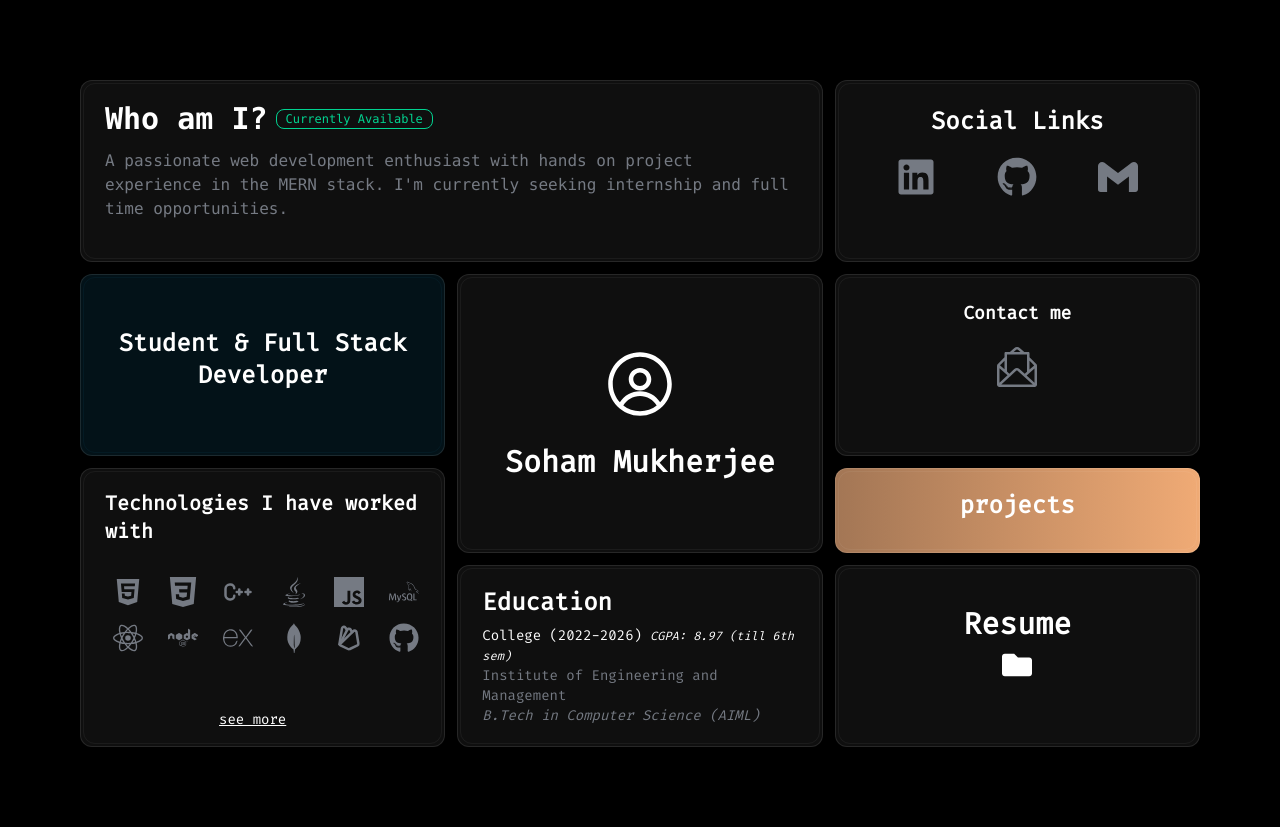
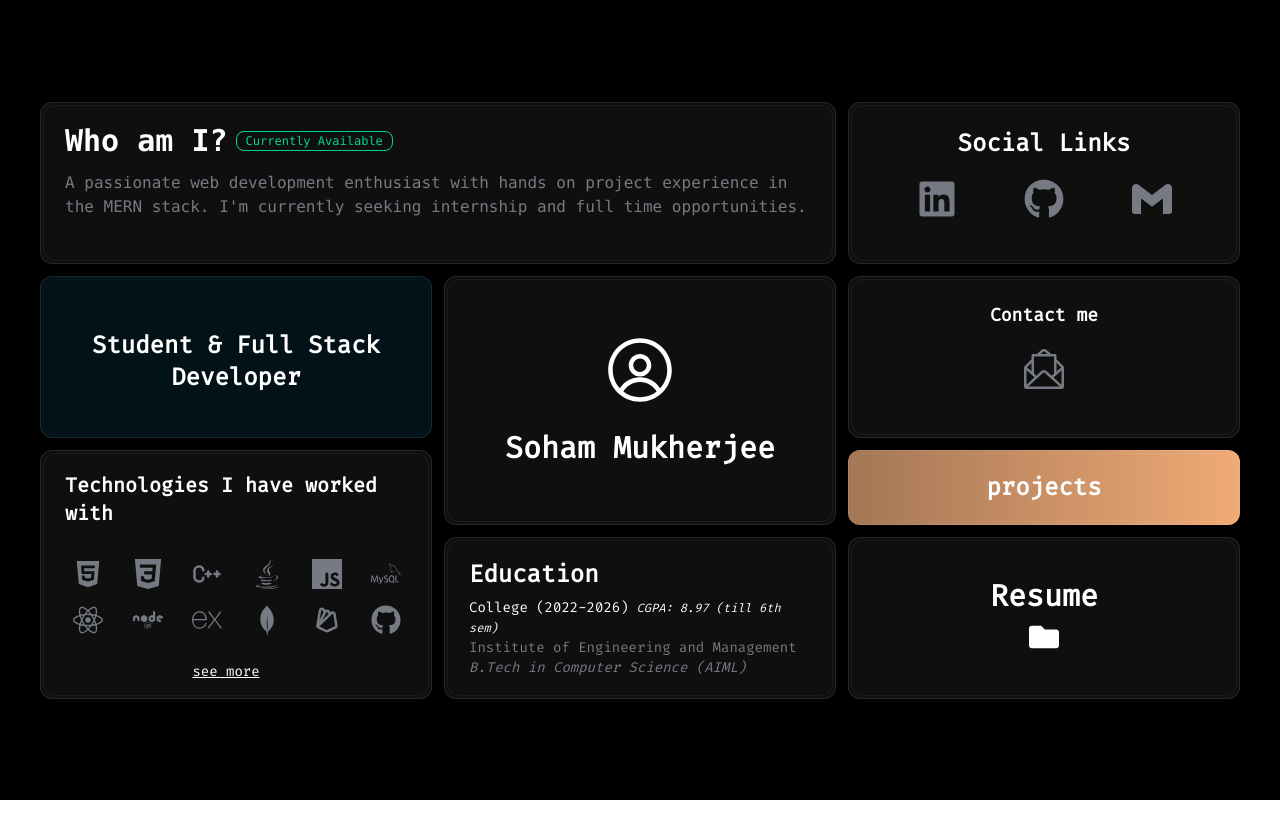
Before and after one commit to SohamMukherjeee/Portfolio, a React (Vite) app: page / in a window 1280 px wide. After the commit the page ends 800 px from the top, so only its background shows below. Built offline with nearby package versions, Linux system fonts and the light colour scheme.

Commit message:
key biding + reduce home padding

```diff
--- a/package.json
+++ b/package.json
@@ -19,6 +19,7 @@
     "react": "^19.1.0",
     "react-dom": "^19.1.0",
     "react-github-btn": "^1.4.0",
+    "react-hotkeys-hook": "^5.1.0",
     "react-icons": "^5.5.0",
     "react-router-dom": "^6.30.1",
     "tailwindcss": "^4.1.10"
--- a/src/pages/Home.jsx
+++ b/src/pages/Home.jsx
@@ -30,17 +30,25 @@ import MobileNotice from "../components/MobileNotice";
 import AOS from "aos";
 import "aos/dist/aos.css";
 AOS.init();
+import { useHotkeys } from "react-hotkeys-hook";
 
 function Home() {
   const navigate = useNavigate();
   const isMobile = window.innerWidth < 768;
+  useHotkeys(
+    "ctrl+1",
+    (event) => {
+      event.preventDefault();
+      navigate("/techstack");
+    },
+    { enableOnFormTags: true }
+  );
 
   return (
     <>
       <MobileNotice />
-
       <div className="flex justify-center items-center min-h-screen w-full bg-black overflow-x-hidden overflow-y-auto sm:overflow-y-hidden">
-        <div className="grid w-full h-full grid-cols-1 md:grid-cols-3 md:grid-rows-7 gap-4 md:gap-3 p-4 md:p-20 overflow-x-hidden overflow-y-auto md:overflow-y-hidden">
+        <div className="grid w-full h-full grid-cols-1 md:grid-cols-3 md:grid-rows-7 gap-4 md:gap-3 p-4 md:p-10 overflow-x-hidden overflow-y-auto md:overflow-y-hidden">
           {/* Who Am I */}
           <div
             data-aos="fade-right"
```
Also changed, not shown: 1 other file (tests, documents, lock files or other folders).
